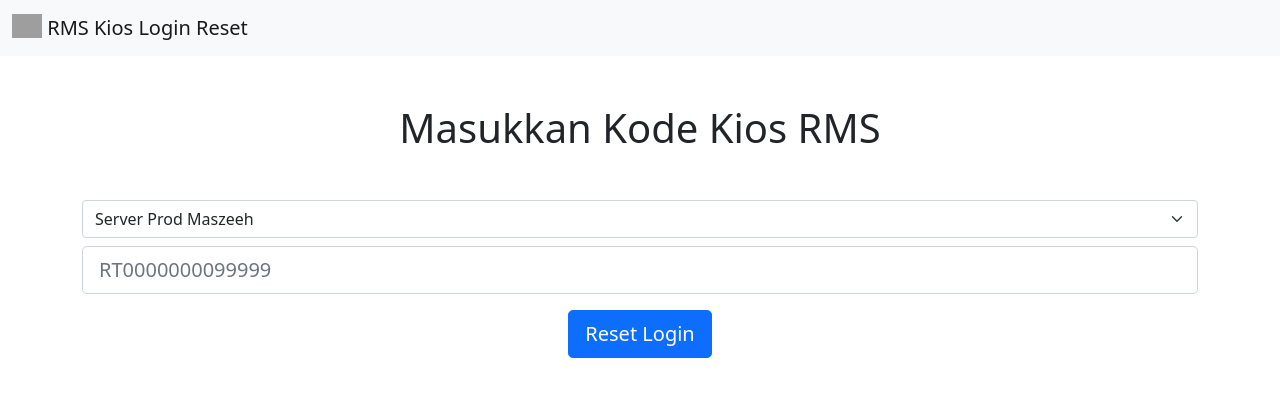
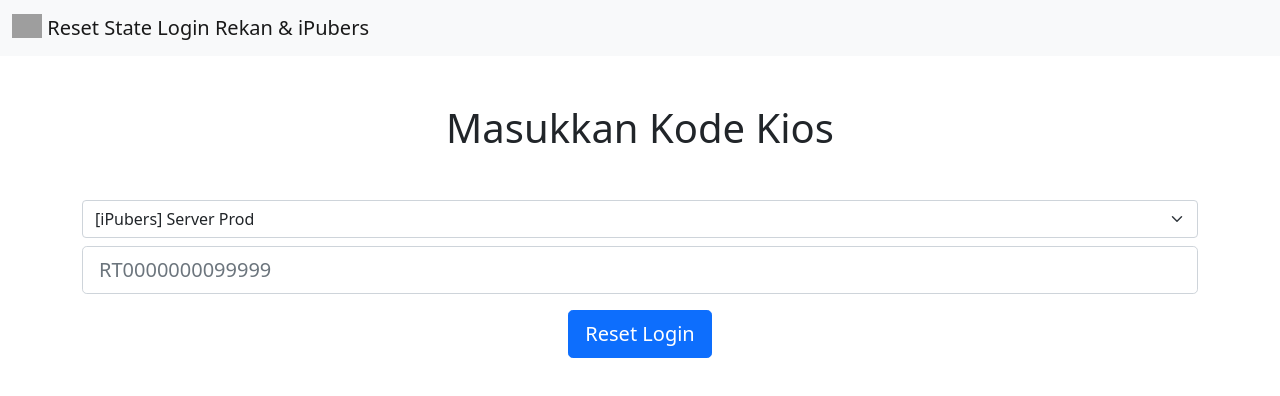
Before and after one commit to rehanarroihan/rms-reset-login-web, a plain HTML site: page index.html in a window 1280 px wide. Drawn offline with nearby package versions, Linux system fonts and the light colour scheme; grey boxes are pictures that could not be loaded.

Commit message:
added reset password for ipubers

```diff
--- a/index.html
+++ b/index.html
@@ -5,24 +5,26 @@
   <meta http-equiv="X-UA-Compatible" content="IE=edge">
   <meta name="viewport" content="width=device-width, initial-scale=1.0">
   <link href="https://cdn.jsdelivr.net/npm/bootstrap@5.0.2/dist/css/bootstrap.min.css" rel="stylesheet" integrity="sha384-EVSTQN3/azprG1Anm3QDgpJLIm9Nao0Yz1ztcQTwFspd3yD65VohhpuuCOmLASjC" crossorigin="anonymous">
-  <title>RMS Reset Password</title>
+  <title>Reset Password</title>
 </head>
 <body>
   <nav class="navbar navbar-light bg-light">
     <div class="container-fluid">
       <a class="navbar-brand" href="#">
         <img src="https://getbootstrap.com/docs/5.0/assets/brand/bootstrap-logo.svg" alt="" width="30" height="24" class="d-inline-block align-text-top">
-        RMS Kios Login Reset
+        Reset State Login Rekan & iPubers
       </a>
     </div>
   </nav>
 
   <div class="container">
     <div class="text-center mt-5">
-      <h1>Masukkan Kode Kios RMS</h1>
+      <h1>Masukkan Kode Kios</h1>
       <select id="selectServer" class="form-select mt-5 mb-2" aria-label="Default select example">
-        <option selected value="1">Server Prod Maszeeh</option>
-        <option value="2">Server Dev Maszeeh</option>
+        <option selected value="1">[Rekan] Server Prod</option>
+        <option value="2">[Rekan] Server Dev</option>
+        <option selected value="3">[iPubers] Server Prod</option>
+        <option value="4">[iPubers] Server Dev</option>
       </select>
       <div class="mb-3">
         <input type="text" class="form-control form-control-lg" id="etUsername" placeholder="RT0000000099999">
@@ -67,7 +69,7 @@
       $("#btnLoading").show();
       $("#btnReset").hide();
 
-      axios.post("https://multazamgsd.com/jmyr-api/rms/reset-login", {
+      axios.post("http://127.0.0.1:3003/jmyr-api/rms/reset-login", {
         username: $("#etUsername").val(),
         server: $("#selectServer").val(),
       }).then(function (response) {
```
